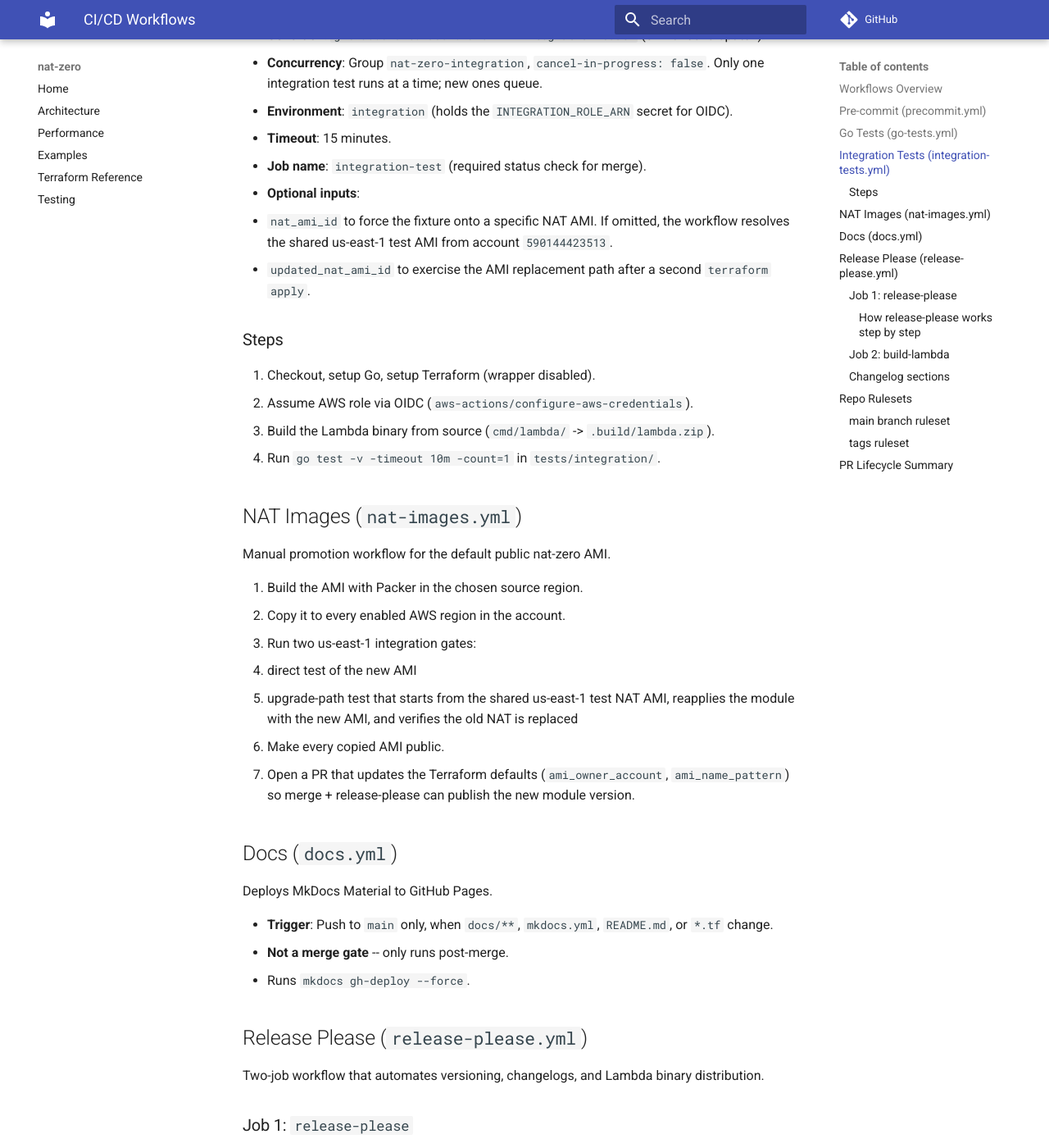
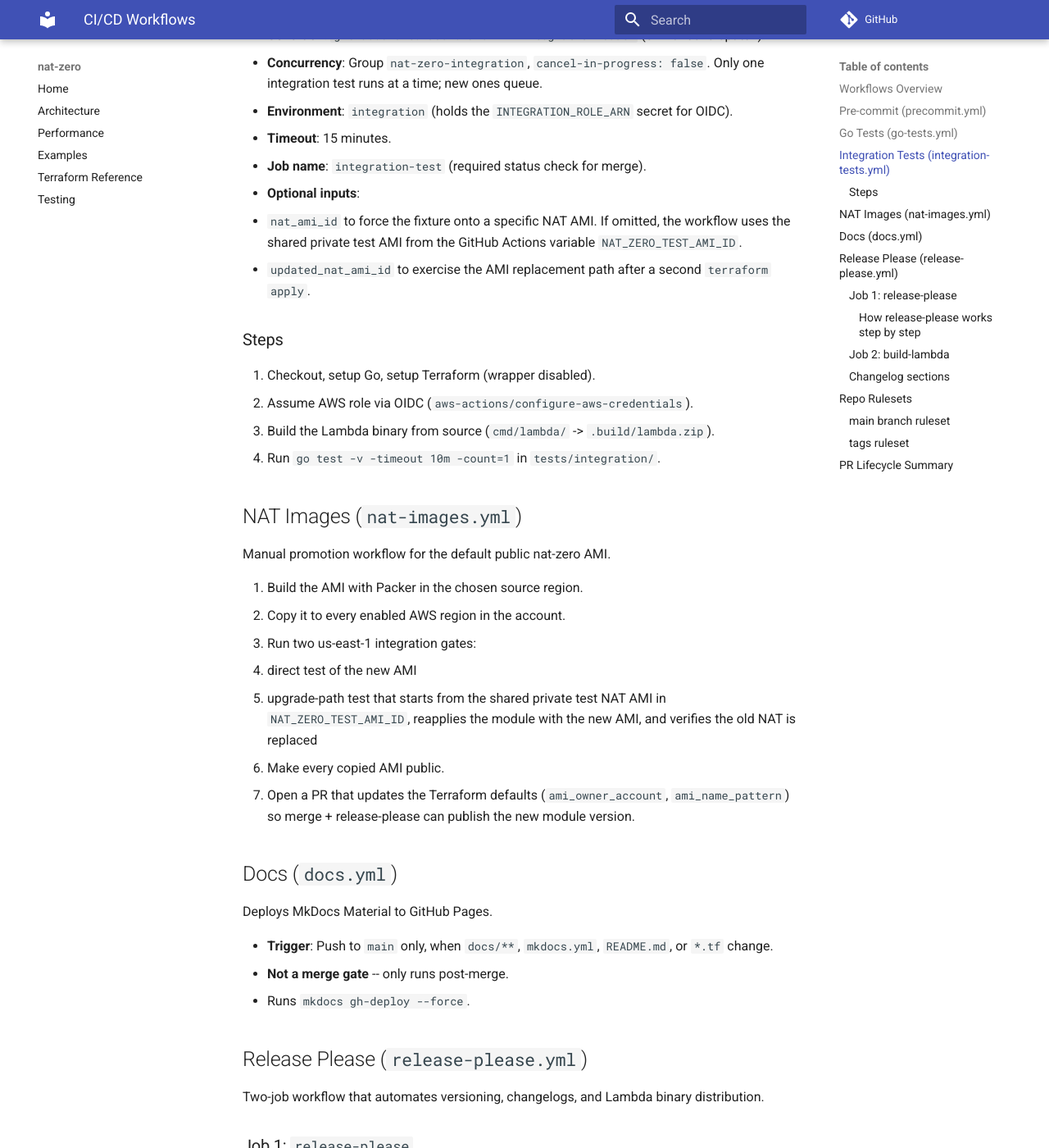
Before and after one commit to MachineDotDev/nat-zero, an MkDocs documentation site: the page built from docs/workflows.md, in a window 1280 px wide and 1400 px high, scrolled down 1490 px. Shown: the whole window at 82% size. Built offline with MkDocs 1.6.1 and Material for MkDocs 9.7.7, drawn with Linux system fonts in a browser that asks for light colours; comment, search, counter and statistics services are not loaded.

Commit message:
fix: use the shared private test nat ami in CI

```diff
--- a/docs/workflows.md
+++ b/docs/workflows.md
@@ -42,7 +42,7 @@ Full end-to-end test: deploys real AWS infrastructure via Terratest, exercises t
 - **Timeout**: 15 minutes.
 - **Job name**: `integration-test` (required status check for merge).
 - **Optional inputs**:
-  - `nat_ami_id` to force the fixture onto a specific NAT AMI. If omitted, the workflow resolves the shared us-east-1 test AMI from account `590144423513`.
+  - `nat_ami_id` to force the fixture onto a specific NAT AMI. If omitted, the workflow uses the shared private test AMI from the GitHub Actions variable `NAT_ZERO_TEST_AMI_ID`.
   - `updated_nat_ami_id` to exercise the AMI replacement path after a second `terraform apply`.
 
 ### Steps
@@ -60,7 +60,7 @@ Manual promotion workflow for the default public nat-zero AMI.
 2. Copy it to every enabled AWS region in the account.
 3. Run two us-east-1 integration gates:
    - direct test of the new AMI
-   - upgrade-path test that starts from the shared us-east-1 test NAT AMI, reapplies the module with the new AMI, and verifies the old NAT is replaced
+   - upgrade-path test that starts from the shared private test NAT AMI in `NAT_ZERO_TEST_AMI_ID`, reapplies the module with the new AMI, and verifies the old NAT is replaced
 4. Make every copied AMI public.
 5. Open a PR that updates the Terraform defaults (`ami_owner_account`, `ami_name_pattern`) so merge + release-please can publish the new module version.
 
```
Also changed, not shown: docs/testing.md (+1 -1 lines), 2 other files.
